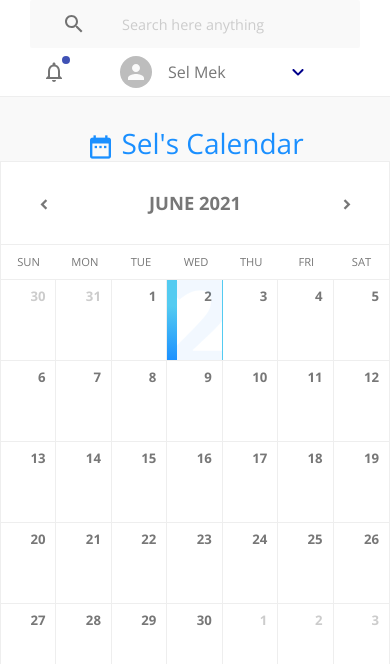
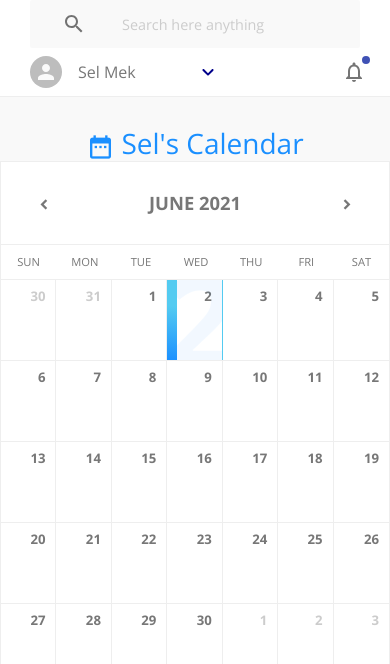
Before and after one commit to khomohzie/calendar, a React (Create React App) app: page / in a window 390 px wide. Shown: the top 664 px of the page. Built offline with nearby package versions, Linux system fonts and the light colour scheme.

Commit message:
Changed ordering in Header responsive

```diff
--- a/src/components/Header/Header.jsx
+++ b/src/components/Header/Header.jsx
@@ -11,11 +11,11 @@ const Header = () => {
                     <Search />
                 </div>
 
-                <div className="col-2 col-md-2">
+                <div className="col-2 order-3 order-md-2 col-md-2">
                     <Notification />
                 </div>
 
-                <div className="col-9 col-md-3">
+                <div className="col-9 order-2 order-md-3 col-md-3">
                     <Profile />
                 </div>
             </div>
```
